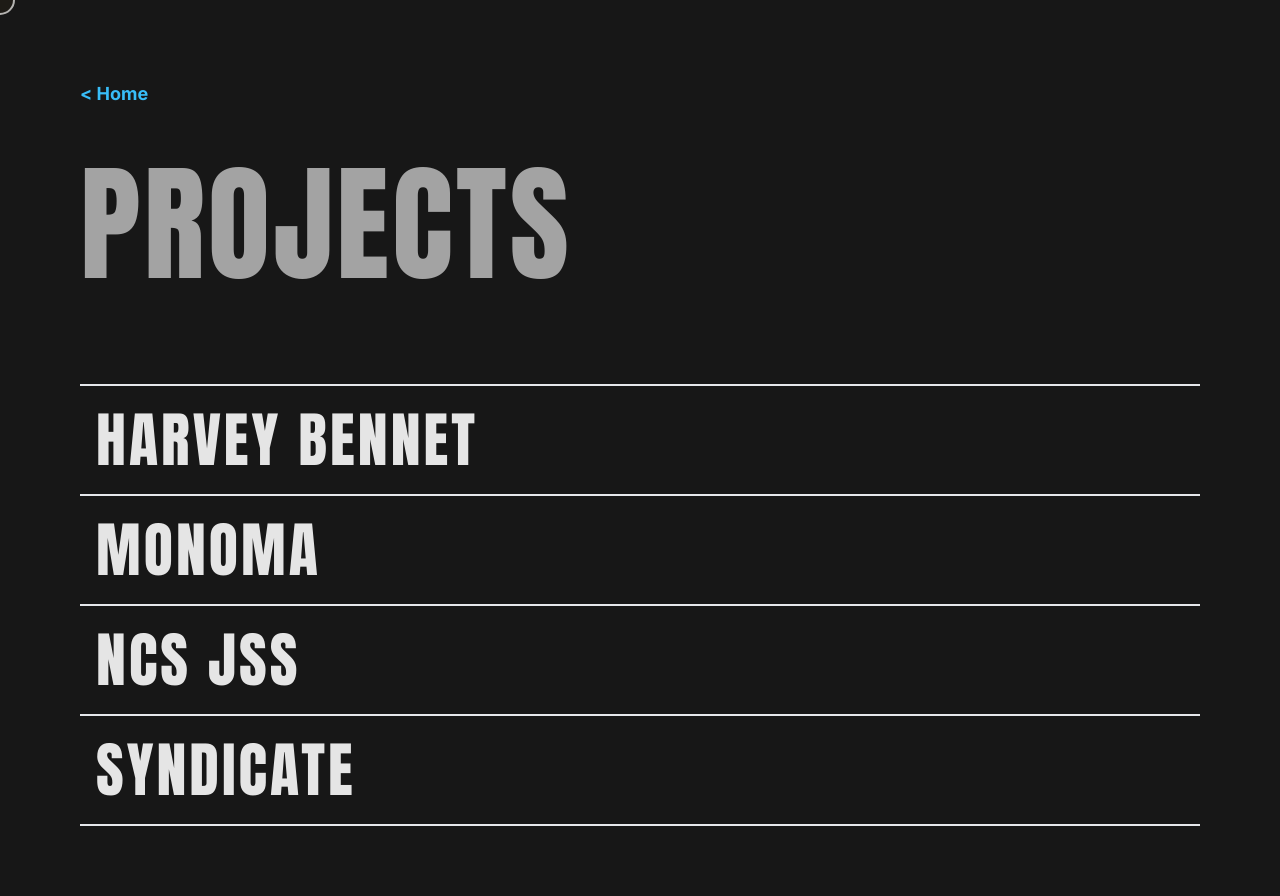
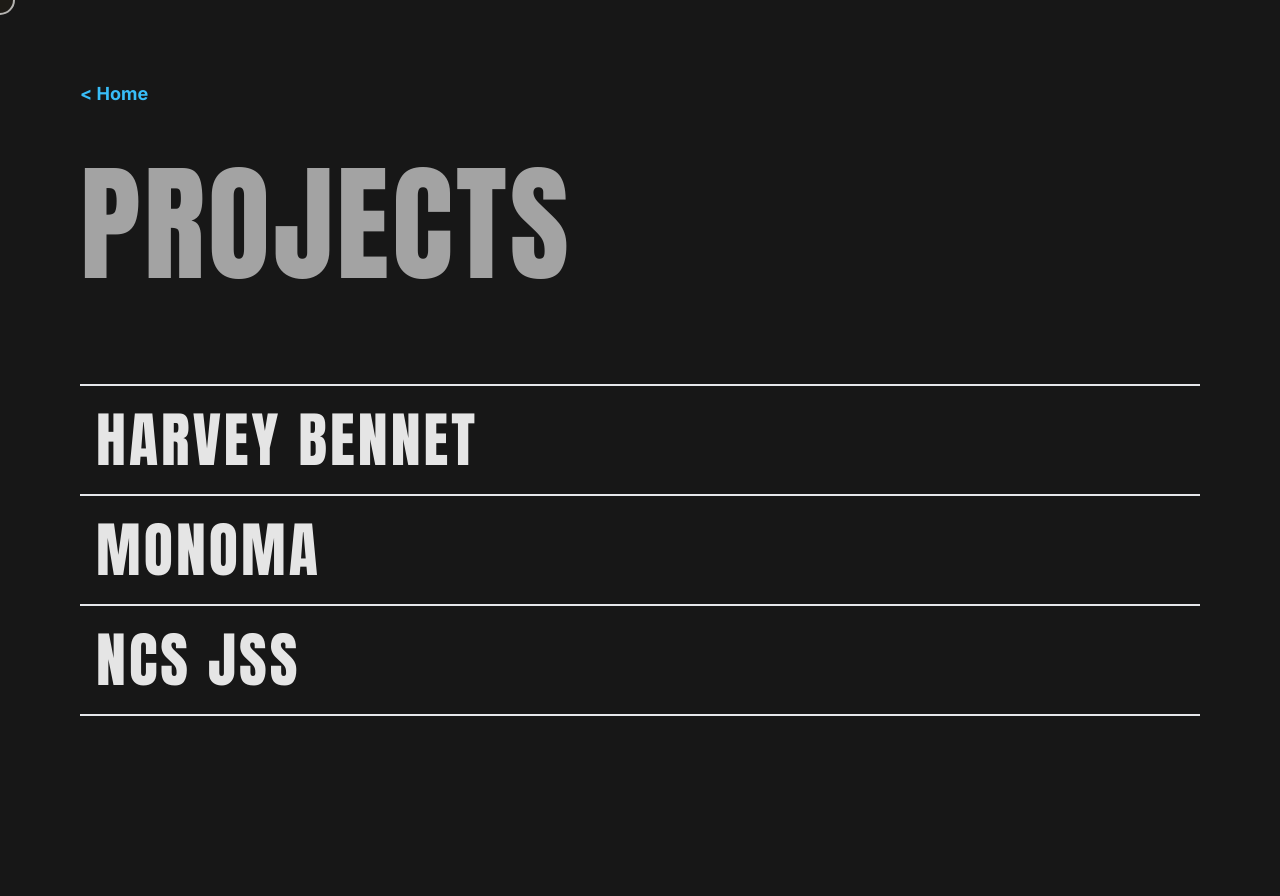
Before and after one commit to avinashankur/portfolio, a Next.js app: page /projects in a window 1280 px wide. Shown: the top 896 px of the page. Built offline with nearby package versions, Linux system fonts and the light colour scheme.

Commit message:
removed a syndicate

```diff
--- a/app/(work)/projects/page.tsx
+++ b/app/(work)/projects/page.tsx
@@ -19,7 +19,7 @@ export default function Projects() {
           <Link href="https://harvey-bennet.vercel.app/" target="_blank" className="border-b-2 border-t-2 py-6 font-anton tracking-wider px-4">Harvey Bennet</Link>
           <Link href="https://monoma-gamma.vercel.app/" target="_blank" className="border-b-2 py-6 font-anton tracking-wider px-4">Monoma</Link>
           <Link href="https://nibble-phi.vercel.app/" target="_blank" className="border-b-2 py-6 font-anton tracking-wider px-4">NCS JSS</Link>
-          <Link href="https://syndicate-school.vercel.app/" target="_blank" className="border-b-2 py-6 font-anton tracking-wider px-4">Syndicate</Link>
+          {/* <Link href="https://syndicate-school.vercel.app/" target="_blank" className="border-b-2 py-6 font-anton tracking-wider px-4">Syndicate</Link> */}
         </div>
       </main>
     </>
```
